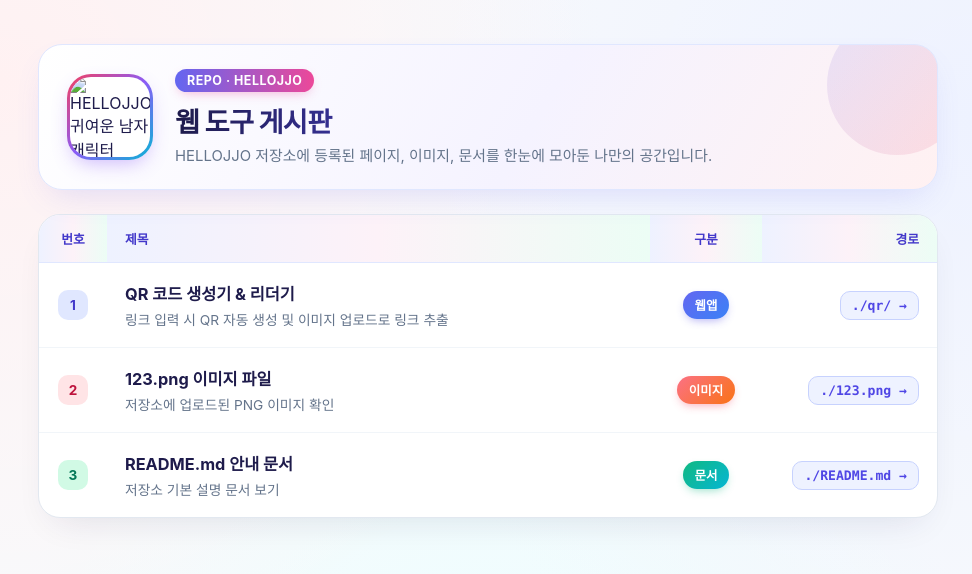
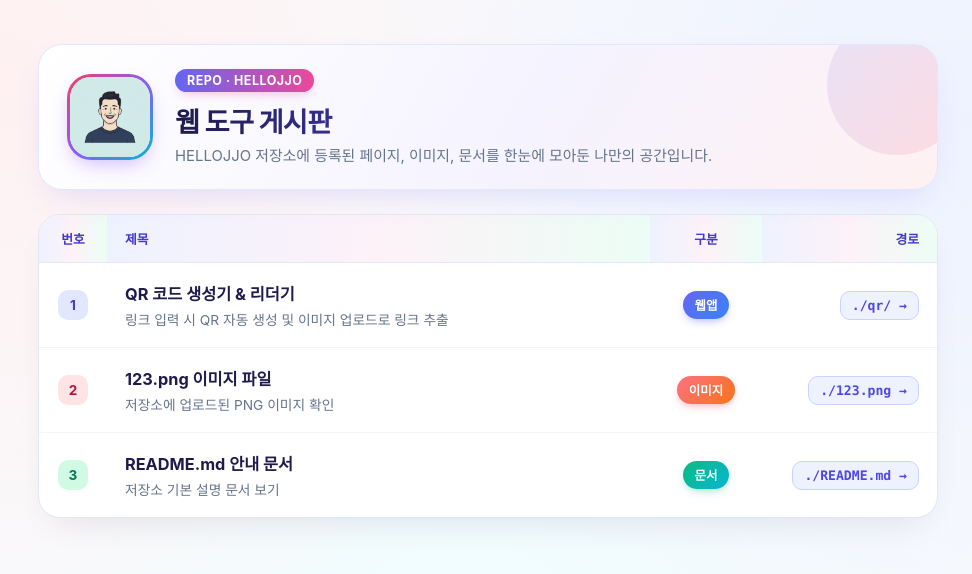
Before and after one commit to wjdwodhs/HELLOJJO, a plain HTML site: page index.html in a window 1280 px wide. Shown: the whole page, without its empty margins (152-1124 px from the left). Drawn offline with Linux system fonts and the light colour scheme.

Commit message:
Update index.html

```diff
--- a/index.html
+++ b/index.html
@@ -332,7 +332,7 @@
   <main class="container">
     <header class="hero-card">
       <div class="avatar-wrap">
-        <img src="./avatar.png" alt="HELLOJJO 귀여운 남자 캐릭터" />
+        <img src="./123.png" alt="HELLOJJO" />
       </div>
       <div class="hero-info">
         <div class="repo-pill">REPO · HELLOJJO</div>
```
